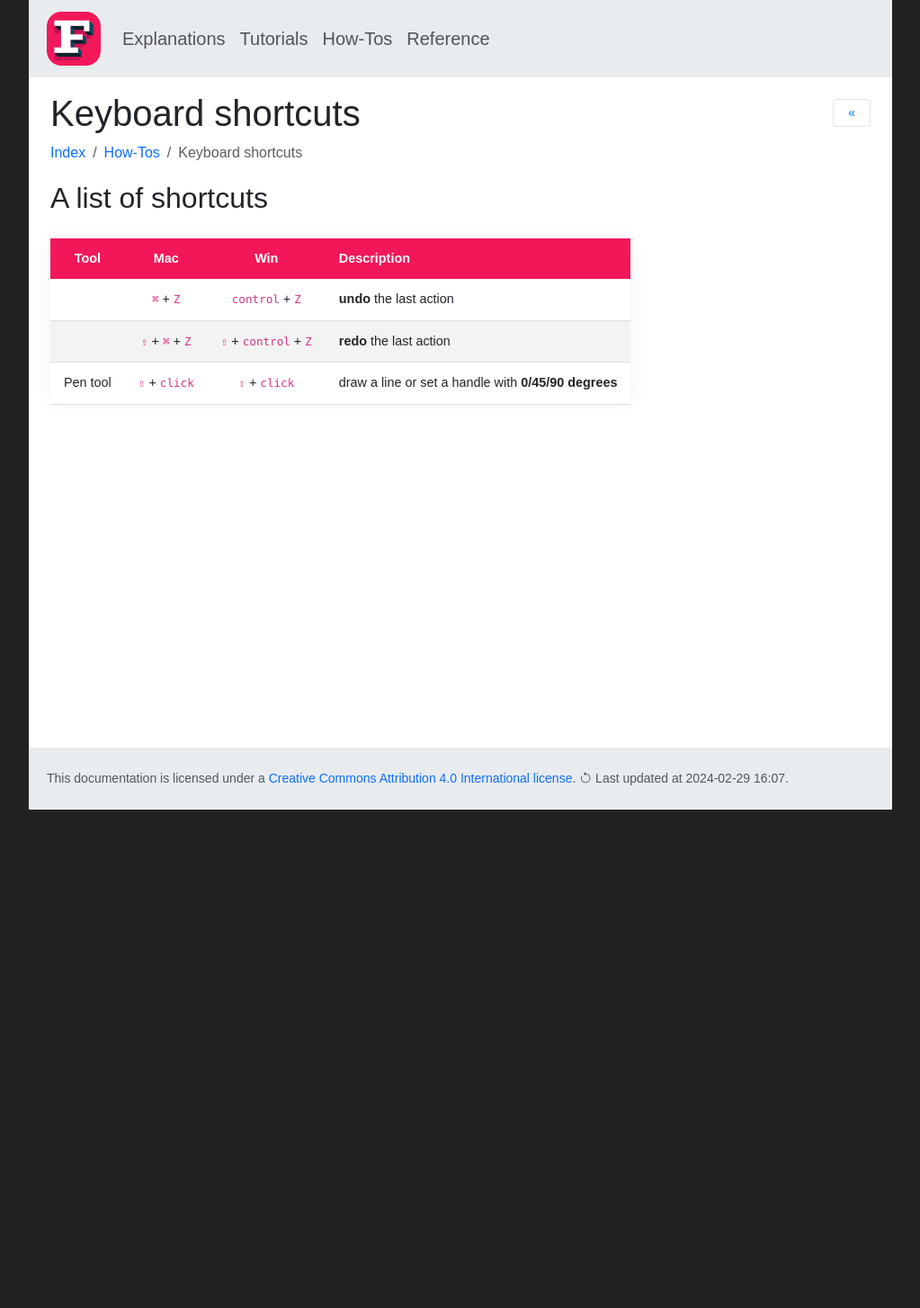
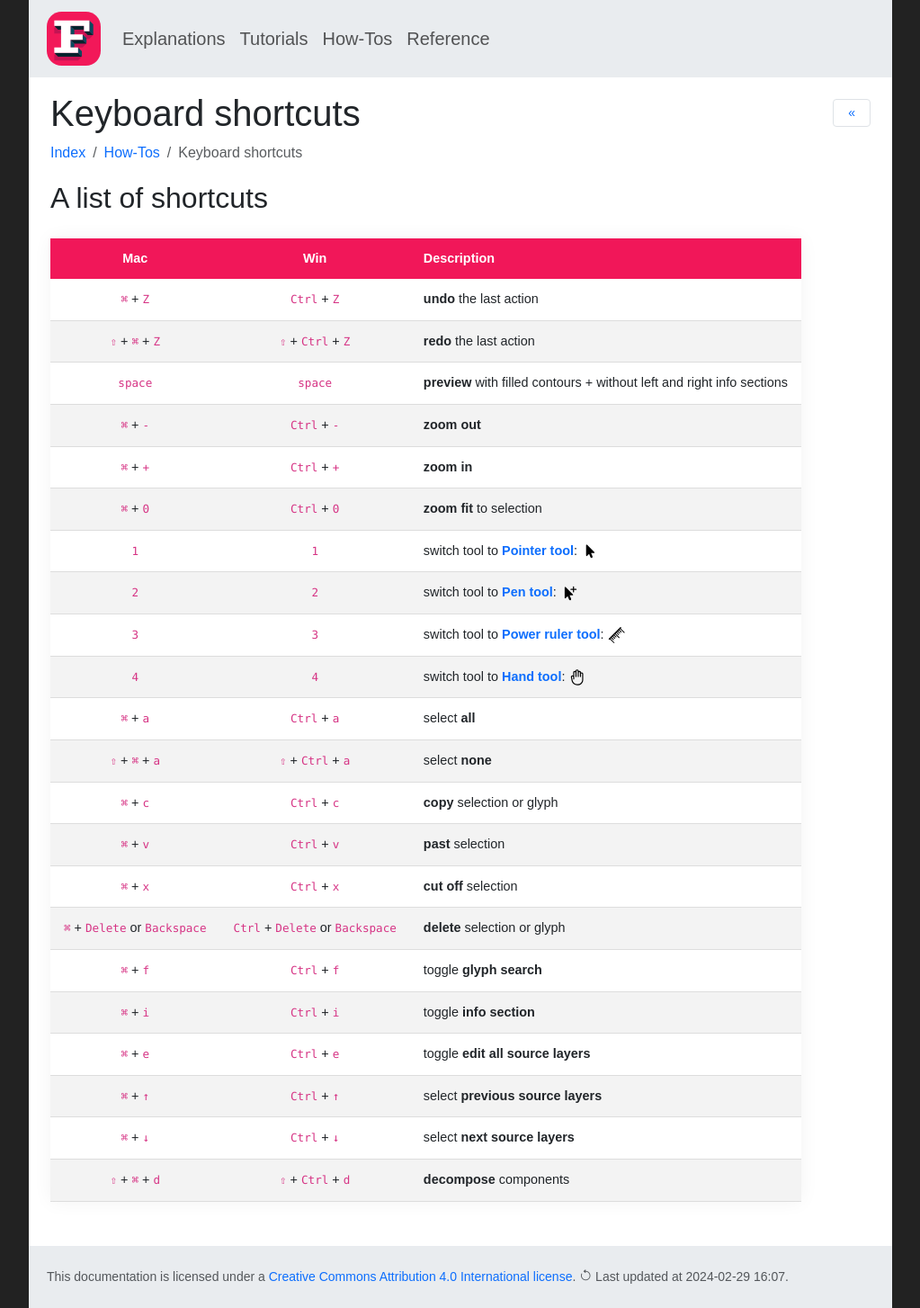
Before and after one commit to googlefonts/fontra-docs, a Jekyll site: the page built from _how-tos/keyboard-shortcuts.md, in a window 1280 px wide. Shown: the whole page at 90% size, without its empty margins (128-1151 px from the left). Built offline with Jekyll 4.4.1, drawn with Linux system fonts in a browser that asks for light colours; nearby versions of some CDN libraries; some web fonts are replaced; before the commit the page ends 900 px from its top, so only the background shows below that.

Commit message:
Extend keyboard shortcut list
with current shortcuts. Will be extended in future.

```diff
--- a/_how-tos/keyboard-shortcuts.md
+++ b/_how-tos/keyboard-shortcuts.md
@@ -16,11 +16,31 @@ order     : 4
 
 ## A list of shortcuts
 
-| Tool | Mac | Win | Description |
-| :---: | :---: | :---: | --- |
-|  | `⌘` + `Z` | `control` + `Z` | **undo** the last action |
-|  | `⇧` + `⌘` + `Z` | `⇧` + `control` + `Z` | **redo** the last action  |
-| Pen tool | `⇧` + `click` | `⇧` + `click` | draw a line or set a handle with **0/45/90 degrees**  |
+| Mac | Win | Description |
+| :---: | :---: | --- |
+| `⌘` + `Z` | `Ctrl` + `Z` | **undo** the last action |
+| `⇧` + `⌘` + `Z` | `⇧` + `Ctrl` + `Z` | **redo** the last action  |
+| `space` | `space` | **preview** with filled contours + without left and right info sections |
+| `⌘` + `-` | `Ctrl` + `-` | **zoom out** |
+| `⌘` + `+` | `Ctrl` + `+` | **zoom in** |
+| `⌘` + `0` | `Ctrl` + `0` | **zoom fit** to selection |
+| `1` | `1` | switch tool to <a href='../../reference/tools/pointer'>**Pointer tool**</a>: <img height="20" src="{{ site.url }}/images/icons/pointer.svg"> |
+| `2` | `2` | switch tool to <a href='../../reference/tools/pen'>**Pen tool**</a>: <img height="20" src="{{ site.url }}/images/icons/pointeradd.svg"> |
+| `3` | `3` | switch tool to <a href='../../reference/tools/ruler'>**Power ruler tool**</a>: <img height="20" src="{{ site.url }}/images/icons/ruler.svg"> |
+| `4` | `4` | switch tool to <a href='../../reference/tools/hand'>**Hand tool**</a>: <img height="20" src="{{ site.url }}/images/icons/hand.svg"> |
+| `⌘` + `a` | `Ctrl` + `a` | select **all** |
+| `⇧` + `⌘` + `a` | `⇧` + `Ctrl` + `a` | select **none** |
+| `⌘` + `c` | `Ctrl` + `c` | **copy** selection or glyph |
+| `⌘` + `v` | `Ctrl` + `v` | **past** selection |
+| `⌘` + `x` | `Ctrl` + `x` | **cut off** selection |
+| `⌘` + `Delete` or `Backspace` | `Ctrl` + `Delete` or `Backspace` | **delete** selection or glyph |
+| `⌘` + `f` | `Ctrl` + `f` | toggle **glyph search** |
+| `⌘` + `i` | `Ctrl` + `i` | toggle **info section** |
+| `⌘` + `e` | `Ctrl` + `e` | toggle **edit all source layers** |
+| `⌘` + `↑` | `Ctrl` + `↑` | select **previous source layers** |
+| `⌘` + `↓` | `Ctrl` + `↓` | select **next source layers** |
+| `⇧` + `⌘` + `d` | `⇧` + `Ctrl` + `d` | **decompose** components |
+
 
 
 [Fontra Pak]: http://github.com/googlefonts/fontra-pak
```
